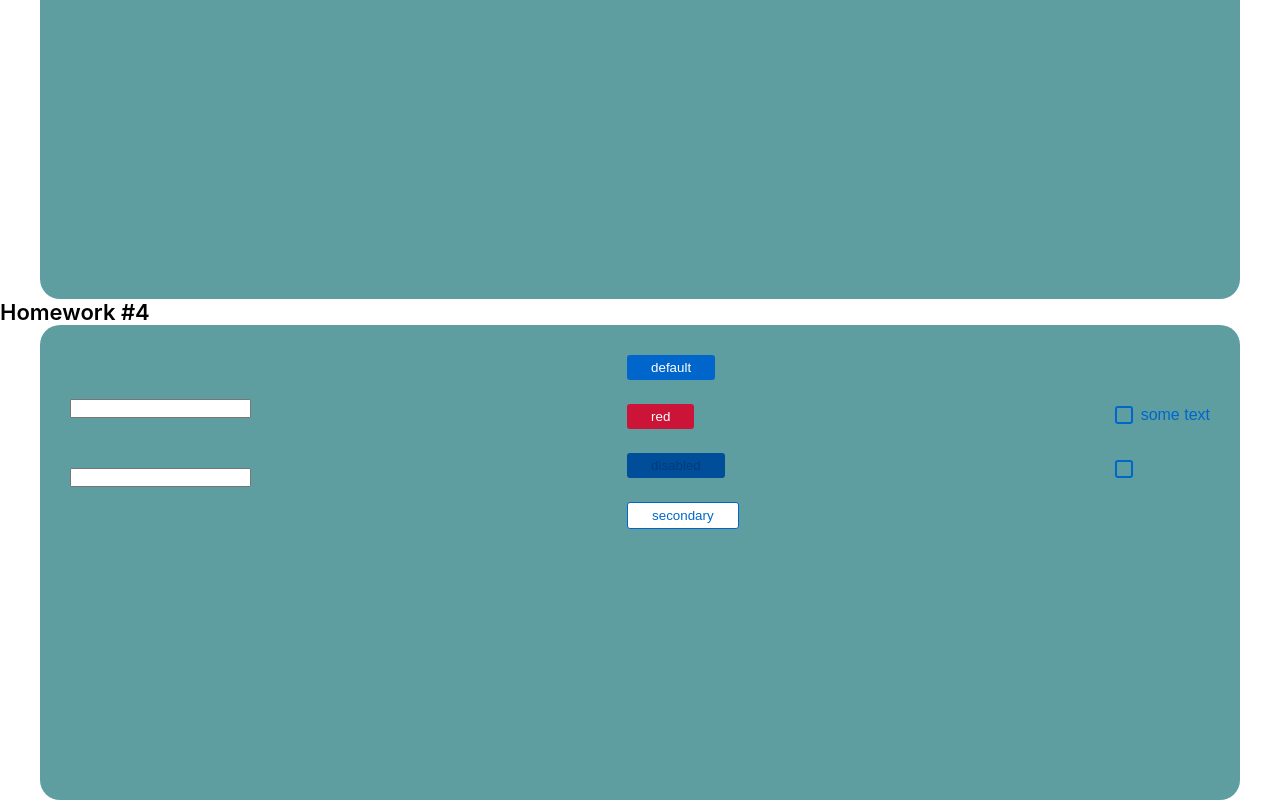
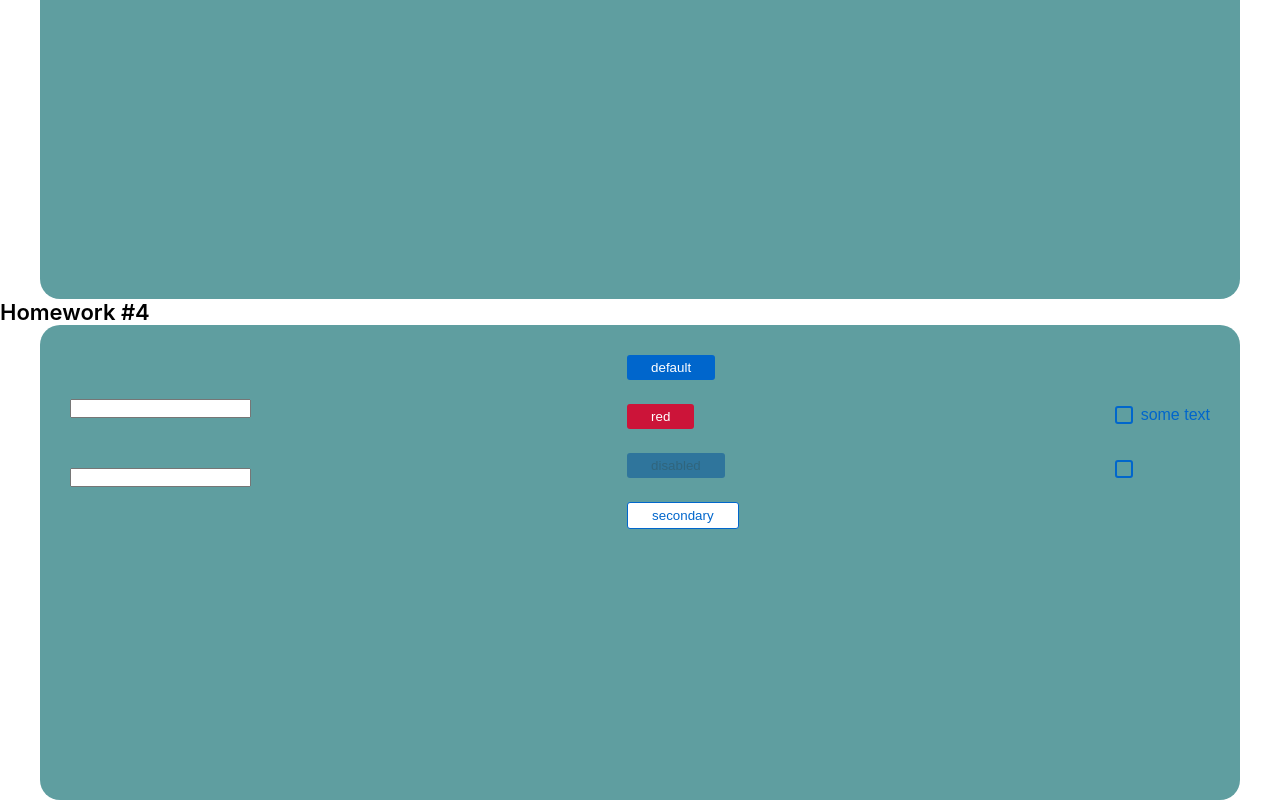
Before and after one commit to ArturLimaiko/homework-tuesday, a React (Create React App) app: page / in a window 1280 px wide. Shown: the part 1204-2004 px from the top of the page. Built offline with nearby package versions, Linux system fonts and the light colour scheme.

Commit message:
HW#4 complete SuperButton component( доделал задачку с передачей стилей через тернарный ? : ) #2

```diff
--- a/src/s2-homeworks/hw04/common/c2-SuperButton/SuperButton.module.css
+++ b/src/s2-homeworks/hw04/common/c2-SuperButton/SuperButton.module.css
@@ -11,6 +11,7 @@
     color: #002E5C;
     background-color: #004D99;
     cursor: default;
+    opacity: 0.5;
 }
 
 .secondary {
@@ -28,7 +29,7 @@
 }
 
 .default:hover {
-
+    background-color: #0080FF;
 }
 
 .red:hover {
@@ -41,6 +42,7 @@
 
 
 .default:active {
+    background-color: #0059B2;
 }
 
 .secondary:active {
@@ -49,10 +51,9 @@
 
 .red:active {
     background-color: #B21232;
-
 }
 
 .button:disabled {
-    color: rgba(0, 46, 92, 0.5);
+    color: #002E5C;
     background-color: #004D99;
 }
--- a/src/s2-homeworks/hw04/common/c2-SuperButton/SuperButton.tsx
+++ b/src/s2-homeworks/hw04/common/c2-SuperButton/SuperButton.tsx
@@ -28,7 +28,8 @@ const SuperButton: React.FC<SuperButtonPropsType> = (
         ${disabled ? s.disabled : xType === 'red' ? s.red : xType === 'secondary' ? s.secondary : s.default}
         ${className ? className : ''}`;
     // 1 -вначале добавляем базовый класс стиля кнопки ${s.button}
-    // 2 - в этой строке мы решаем, какой стиль добавить в зависимости от значений disabled и xType. Если кнопка отключена (disabled === true), мы добавляем класс s.disabled.
+    // 2 - в этой строке мы решаем, какой стиль добавить в зависимости от значений disabled и xType.
+    // Если кнопка отключена (disabled === true), мы добавляем класс s.disabled.
     // В противном случае, мы проверяем xType: если xType равен 'red', мы добавляем класс s.red,
     // если xType равен 'secondary', мы добавляем класс s.secondary, иначе добавляем класс s.default.
     // 3 - Здесь мы проверяем переданный в компонент SuperButton класс className. Если он существует, мы добавляем его к списку классов в finalClassName.
```
